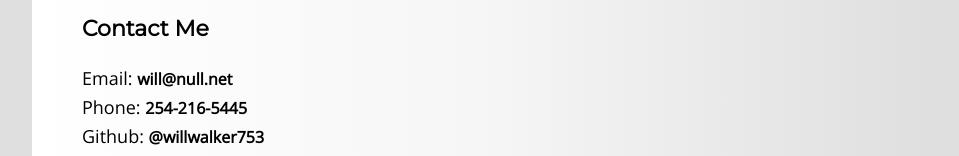
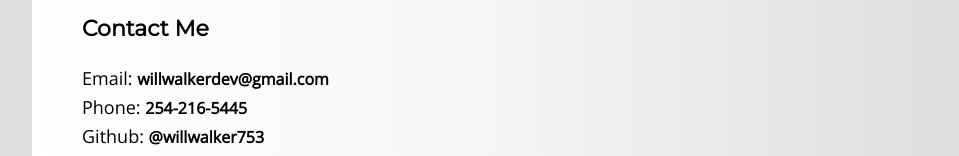
Before and after one commit to willwalker753/my-portfolio-react, a React (Create React App) app: page / in a window 1280 px wide. Shown: the part 1930-2086 px from the top of the page, without its empty margins (160-1119 px from the left). Built offline with nearby package versions, Linux system fonts and the light colour scheme.

Commit message:
changed email

```diff
--- a/src/App.js
+++ b/src/App.js
@@ -49,7 +49,7 @@ export default class App extends Component {
                         <a href="https://github.com/willwalker753" className="link" target="_blank" samesite="none" rel="noopener noreferrer"><i title="my github" className="fab fa-github-square"></i></a>
                     </div>
                     <div id="email">
-                        <a href="mailto:willwalker@email.com" className="link" target="_blank" rel="noopener noreferrer"><i title="my email" className="fas fa-envelope-square"></i></a>
+                        <a href="mailto:willwalkerdev@gmail.com" className="link" target="_blank" rel="noopener noreferrer"><i title="my email" className="fas fa-envelope-square"></i></a>
                     </div>
                     <div id="phone">
                         <a href="tel:2542165445" className="link" rel="noopener noreferrer"><i title="my phone" className="fas fa-phone-square-alt"></i></a>
@@ -143,7 +143,7 @@ export default class App extends Component {
                 <section id="contactMeText">
                     <h3>Contact Me</h3>
                     <p>
-                        Email: <a href="mailto:will@null.net" className="link">will@null.net</a>
+                        Email: <a href="mailto:willwalkerdev@gmail.com" className="link">willwalkerdev@gmail.com</a>
                         <br/>Phone: <a href="tel:2542165445" className="link">254-216-5445</a>
                         <br/>Github: <a href="https://github.com/willwalker753" className="link" target="_blank" rel="noopener noreferrer">@willwalker753</a>
                         <br/>LinkedIn: <a href="https://www.linkedin.com/in/willdev/" className="link" target="_blank" rel="noopener noreferrer">@willdev</a>
```
